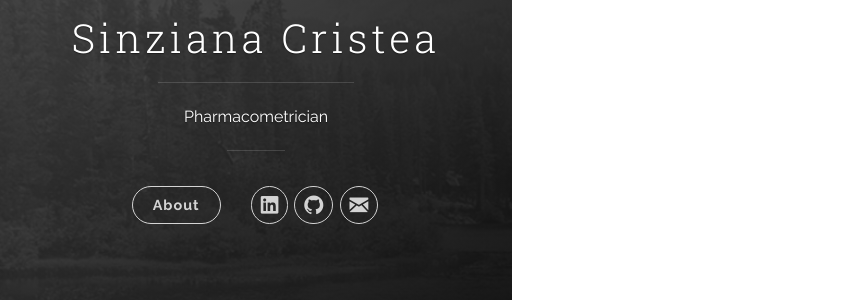
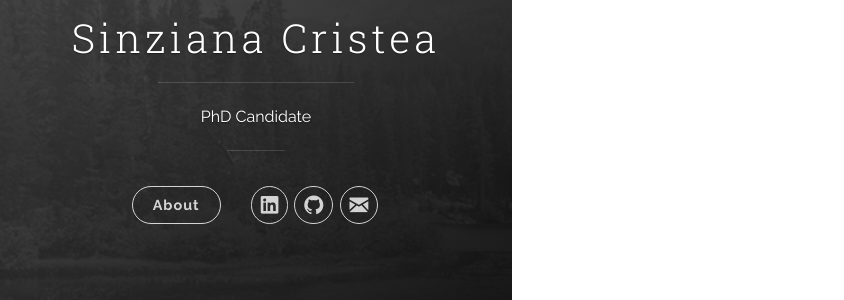
Before and after one commit to s1nzy/s1nzy.github.io, a Jekyll site: the page built from index.html, in a window 1280 px wide. Shown: the part 391-691 px from the top of the page, without its empty margins (0-844 px from the left). Built offline with Jekyll 4.4.1, drawn with Linux system fonts in a browser that asks for light colours; the list of posts is cut into pages by our own code.

Commit message:
changed description

```diff
--- a/_config.yml
+++ b/_config.yml
@@ -1,6 +1,6 @@
 # Site settings
 title: Sinziana Cristea
-description: 'Pharmacometrician'
+description: 'PhD Candidate'
 url: 'https://s1nzy.github.io/'
 baseurl: '/'
 # google_analytics: 'UA-XXXXXX-X'
```
